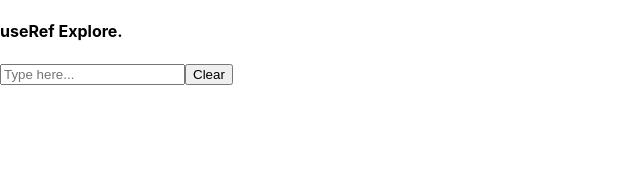
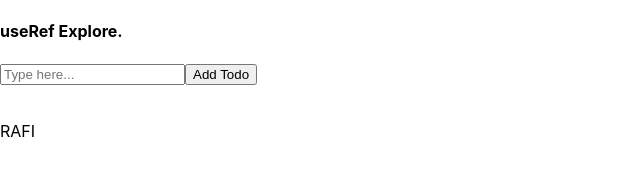
Before and after one commit to Mr-Brown-Rafi/React_Learning, a React (Create React App) app in the folder react_hooks/: page / in a window 1280 px wide. Shown: the top 191 px of the page, without its empty margins (0-640 px from the left). Built offline with nearby package versions, Linux system fonts and the light colour scheme.

Commit message:
explored useRef with useState

```diff
--- a/react_hooks/src/useref_hook/UserefhookExplore.js
+++ b/react_hooks/src/useref_hook/UserefhookExplore.js
@@ -1,9 +1,11 @@
-import { useRef } from "react";
+import { useRef, useState } from "react";
 
 const UserefhookExplore = () => {
+  const [todos, setTodos] = useState(['RAFI']);
   const inputRef = useRef(null);
 
   const onClickHandler = () => {
+    setTodos([...todos , inputRef.current.value]);
     inputRef.current.value = "";
     inputRef.current.focus();
   };
@@ -13,7 +15,12 @@ const UserefhookExplore = () => {
       <div>
         <h4>useRef Explore.</h4>
         <input placeholder="Type here..." ref={inputRef}></input>
-        <button onClick={onClickHandler}>Clear</button>
+        <button onClick={onClickHandler}>Add Todo</button>
+
+        <br />
+        <br />
+
+        {todos.map(todo => <p key={todo}>{todo}</p>)}
       </div>
     </>
   );
```
